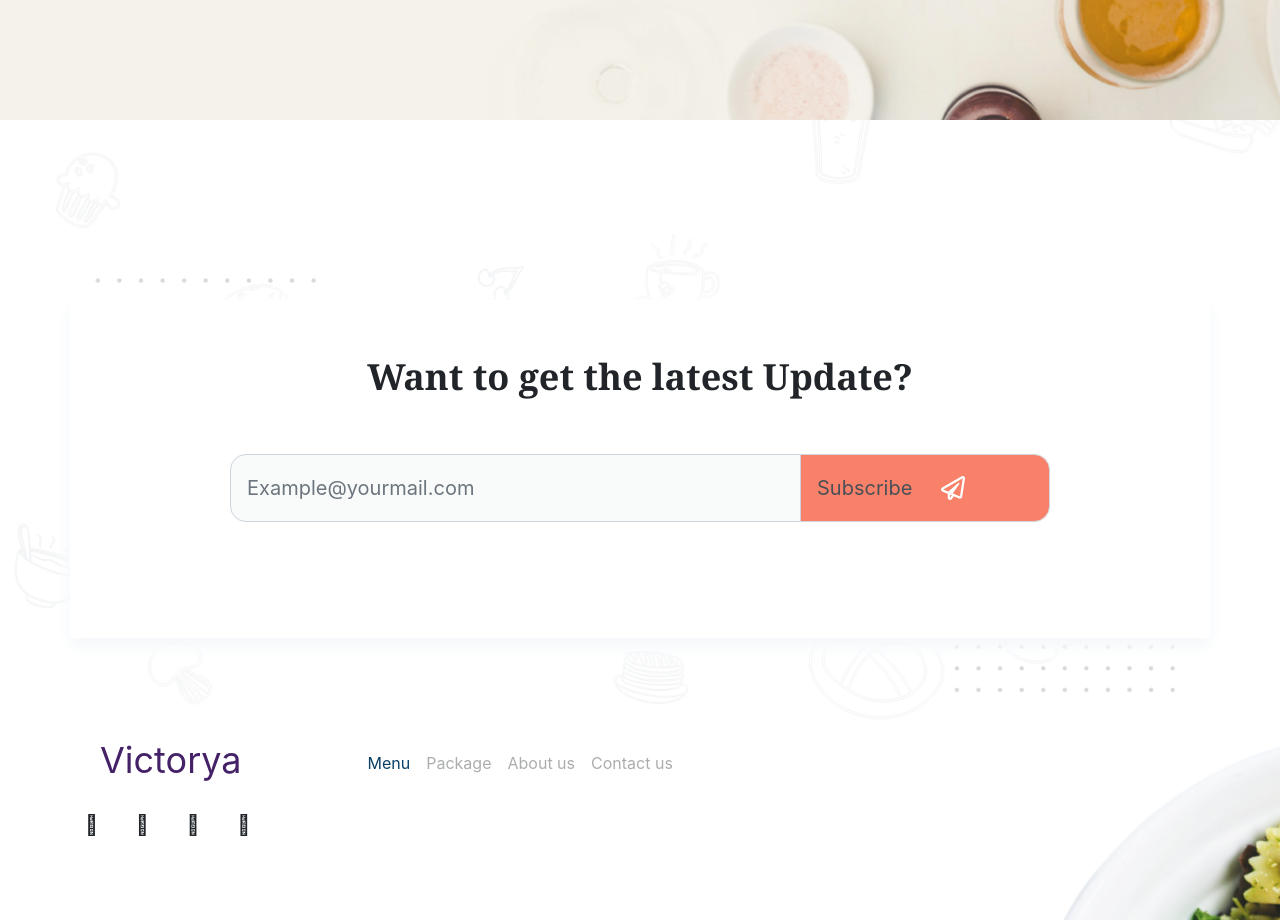
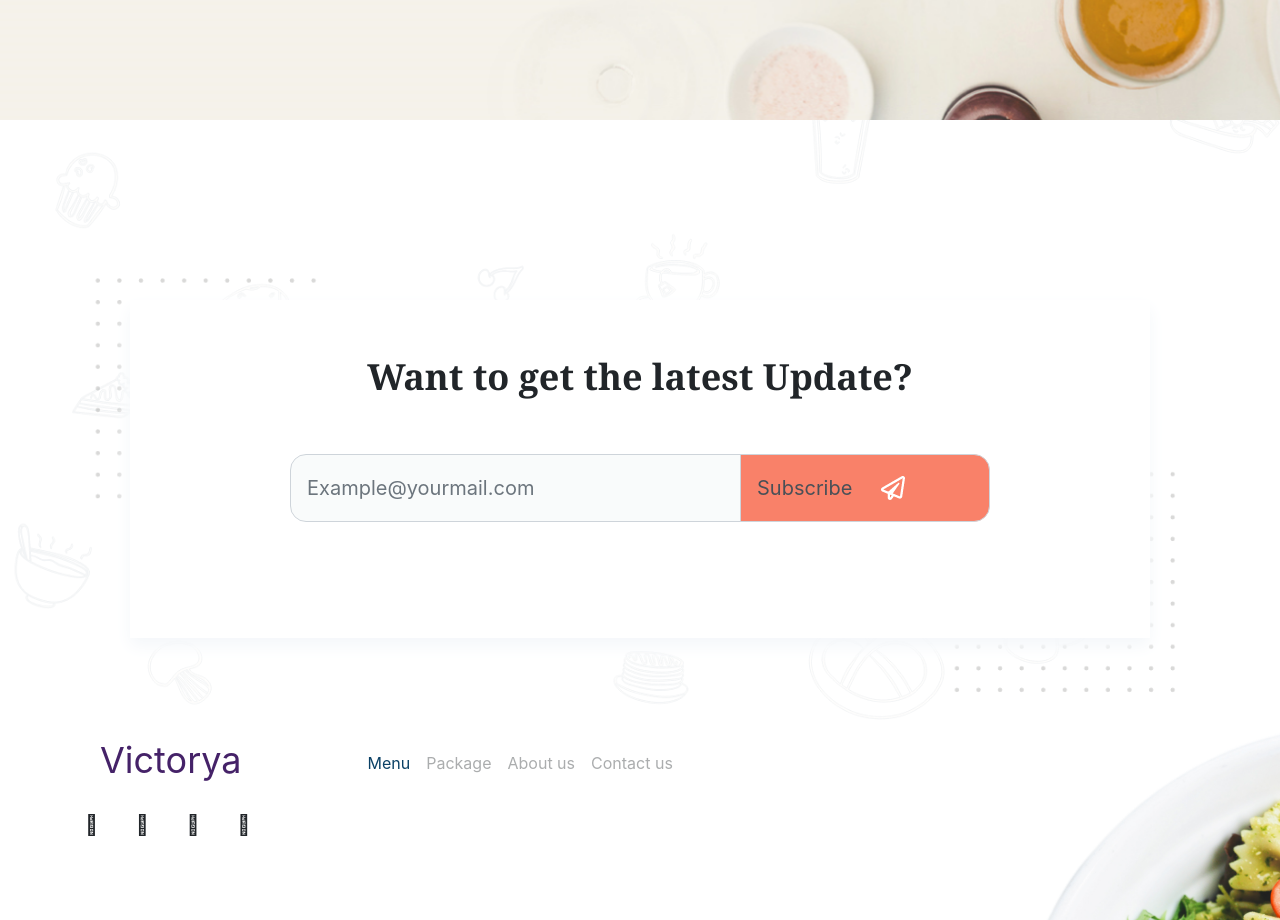
Before and after one commit to sytavan/demo_html, a plain HTML site: page index.html in a window 1280 px wide. Shown: the part 680-1600 px from the top of the page. Drawn offline with nearby package versions, Linux system fonts and the light colour scheme.

Commit message:
update css footer

```diff
--- a/css/victorya.css
+++ b/css/victorya.css
@@ -96,14 +96,22 @@ header {
     background-position: bottom;
     height: 600px;
   }
+  @media (min-width : 576px){
+    .footer-top {
+      padding-top: 100px;
+     }
+  }
   @media (min-width : 1200px){
     .footer-top {
       padding-top: 180px;
+      padding-left: 130px;
+      padding-right: 130px;
      }
   }
+
   @media (min-width : 576px){
     .contact-box{
-      height: 338px;
+      height: 300px;
     }
   }
   @media (min-width : 1200px){
@@ -158,7 +166,7 @@ header {
     text-align: center;
   }
   .footer-bot{
-    height: 330px;
+    height: 300px;
   }
   #footer-text{
     padding-top: 10px;
```
